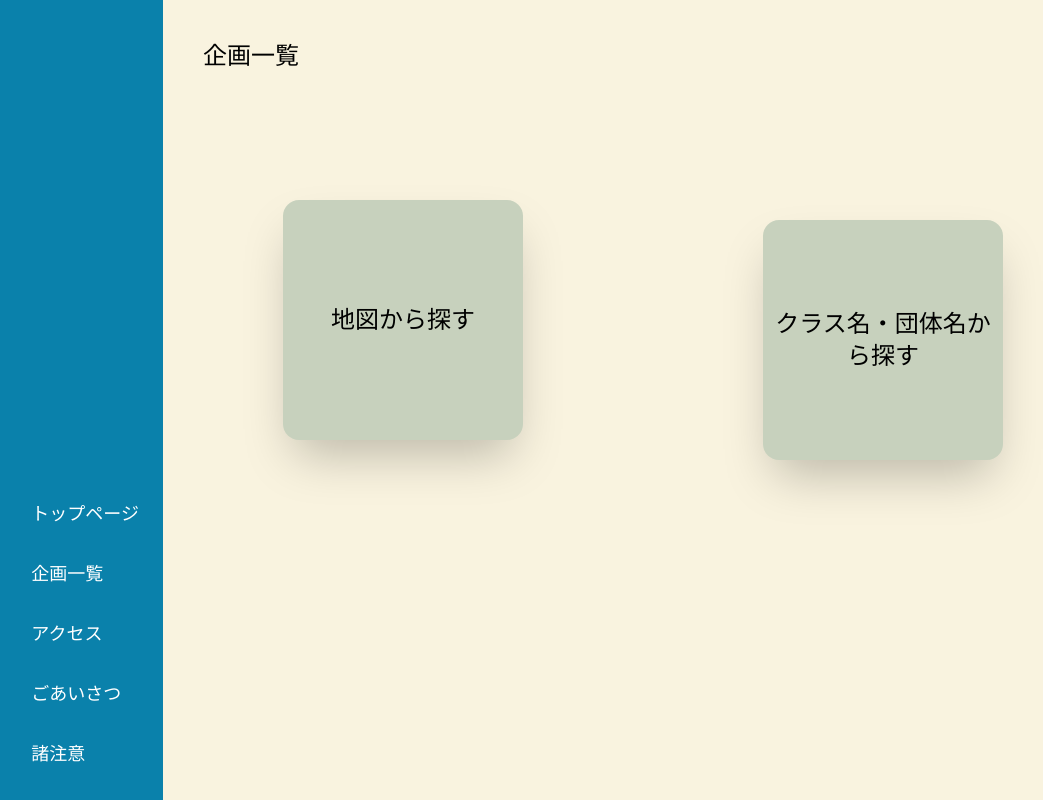
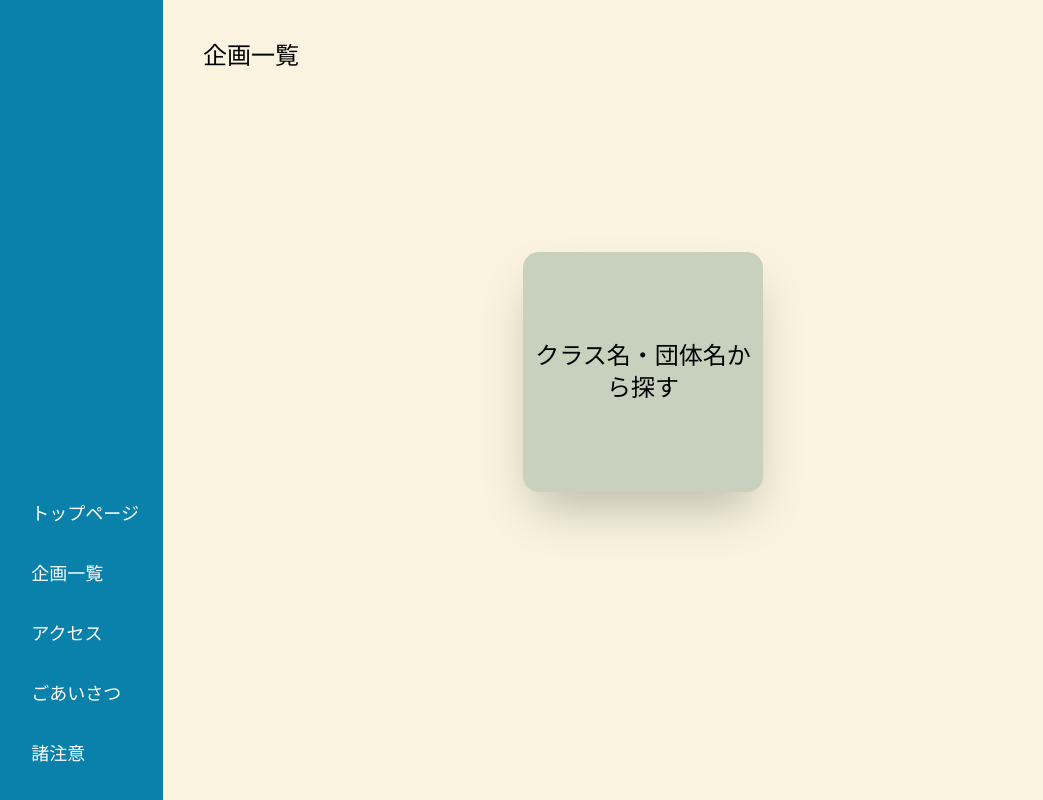
Before and after one commit to gKokasai/23rd.kokasai.com, a React app: page /project in a window 1280 px wide. Shown: the whole page, without its empty margins (157-1200 px from the left). Built offline with nearby package versions, Linux system fonts and the light colour scheme.

Commit message:
fix: 使用しないことになった地図から探すを削除した、によって影響したスタイルを修正

```diff
--- a/src/components/App.tsx
+++ b/src/components/App.tsx
@@ -7,7 +7,6 @@ import Loading from "./common/Loading";
 
 const Top = lazy(() => import("./top/Top"));
 const Project = lazy(() => import("./project/Project"));
-const ProjectMap = lazy(() => import("./project/map/ProjectMap"));
 const ProjectGroup = lazy(() => import("./project/group/ProjectGroup"));
 const ProjectDetail = lazy(() => import("./project/detail/ProjectDetail"));
 const Access = lazy(() => import("./access/Access"));
@@ -35,11 +34,6 @@ const App: React.FC = () => (
                   />
                   <Route
                     exact
-                    path={Pages.projectMap.path}
-                    component={ProjectMap}
-                  />
-                  <Route
-                    exact
                     path={Pages.projectDetail.path(":groupName")}
                     component={ProjectDetail}
                   />
--- a/src/components/Pages.ts
+++ b/src/components/Pages.ts
@@ -6,10 +6,6 @@ export const Pages = {
   project: {
     displayName: "企画一覧",
     path: "/project",
-  },
-  projectMap: {
-    displayName: "企画一覧",
-    path: "/project/map",
   },
   projectGroup: {
     displayName: "企画一覧",
--- a/src/components/project/Project.tsx
+++ b/src/components/project/Project.tsx
@@ -1,19 +1,13 @@
 import React from "react";
 import { Link } from "react-router-dom";
 import WithHeaderHoverCard from "./WithHeaderHoverCard";
+import PageTitle from "../common/PageTitle";
 
 const Project: React.FC = () => (
-  <div className="w-full h-full">
-    <h2 className="text-lg pl-5 pt-5 pc:text-2xl desktop:text-4xl pc:pl-10 pc:pt-10">
-      企画一覧
-    </h2>
-    <div className="flex flex-col pt-16 items-center pc:flex-row pc:justify-around pc:pt-32 desktop:pt-44">
-      <div className="pb-10">
-        <Link to="/project/map">
-          <WithHeaderHoverCard header="地図から探す" />
-        </Link>
-      </div>
-      <div className="">
+  <div className="w-full h-full container">
+    <PageTitle>企画一覧</PageTitle>
+    <div className="h-3/4 flex flex-col items-center justify-around m-auto">
+      <div>
         <Link to="/project/group">
           <WithHeaderHoverCard header="クラス名・団体名から探す" />
         </Link>
--- a/src/components/project/map/ProjectMap.tsx
+++ /dev/null
@@ -1,5 +0,0 @@
-import React from "react";
-
-const ProjectMap: React.FC = () => <div>Map</div>;
-
-export default ProjectMap;
```
